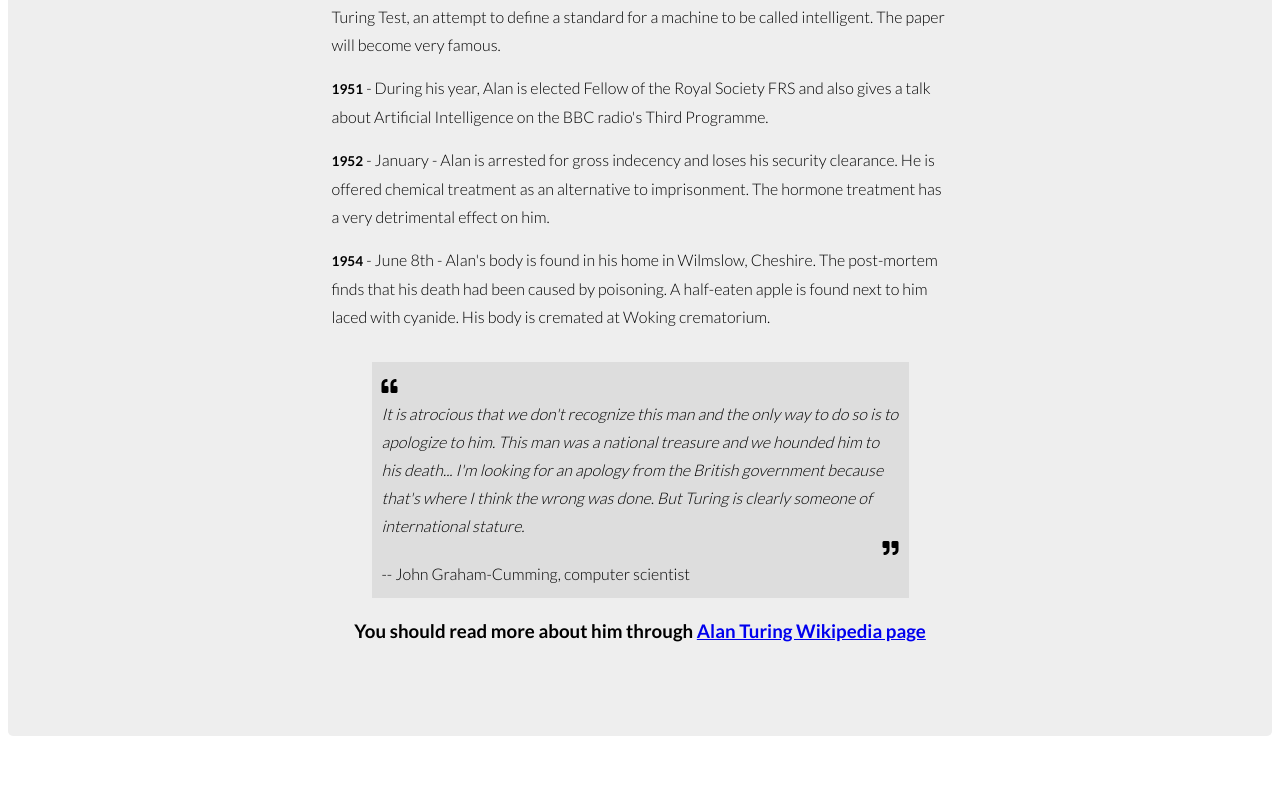
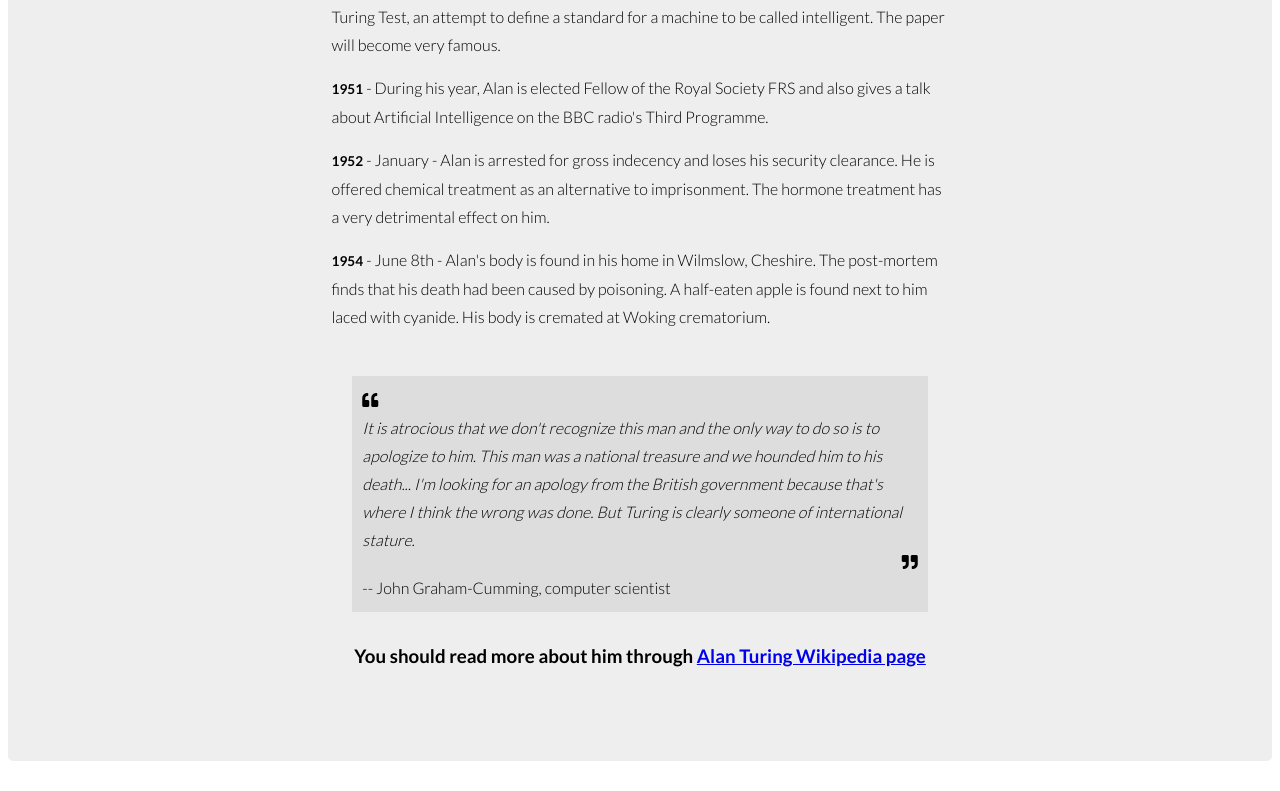
Before and after one commit to SaFi2266/Training, a plain HTML site: page HTML/Tribute Page/index.html in a window 1280 px wide. Shown: the part 2373-3164 px from the top of the page. Before the commit the page ends 3139 px from the top, so only its background shows below. Drawn offline with Linux system fonts and the light colour scheme; a web font is replaced by a local one.

Commit message:
modifiy tribute page css file

```diff
--- a/HTML/Tribute Page/res/css/style.css
+++ b/HTML/Tribute Page/res/css/style.css
@@ -14,6 +14,7 @@ ul {
     border-radius: 5px;
     background: #eee;
 }
+
 #title h1,
 #title p,
 #img-caption h3,
@@ -74,15 +75,19 @@ ul {
 .qoute {
     background: #ddd;
     padding: 10px;
+    width: 90%;
+    margin: 30px auto;
 }
 
 .qoute i.last {
     float: right;
 }
+
 .qoute p {
     font-style: italic;
     margin: 0px;
 }
+
 .qoute div {
     margin-top: 20px;
 }
```
Lines whose indentation alone changed are shown as unchanged.
